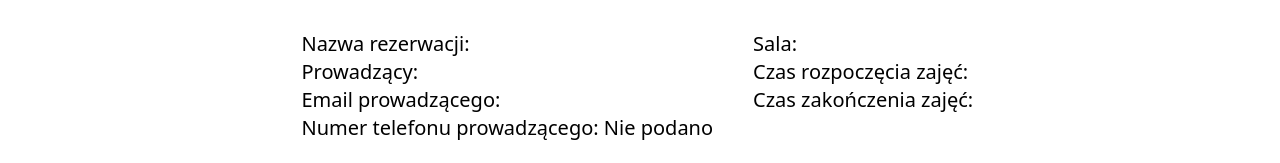
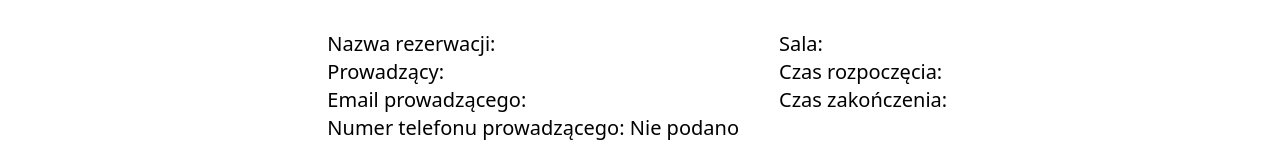
Before and after one commit to wpz2023/room-booking-system, a React (Vite) app in the folder frontend/: page /rezerwacja/1 in a window 1280 px wide. Shown: the part 134-297 px from the top of the page. Built offline with nearby package versions, Linux system fonts and the light colour scheme; no server answers; sample sign-in values are in the browser's storage.

Commit message:
text correction

```diff
--- a/frontend/src/pages/Reservation.tsx
+++ b/frontend/src/pages/Reservation.tsx
@@ -233,11 +233,11 @@ function Reservation() {
               <div className=""> {room.data?.number}</div>
             </div>
             <div className="flex flex-row text-xl">
-              <div className="font-medium">Czas rozpoczęcia zajęć: &nbsp;</div>
+              <div className="font-medium">Czas rozpoczęcia: &nbsp;</div>
               <div className="">{reservation?.start_time}</div>
             </div>
             <div className="flex flex-row text-xl">
-              <div className="font-medium"> Czas zakończenia zajęć:&nbsp; </div>
+              <div className="font-medium"> Czas zakończenia:&nbsp; </div>
               <div className=""> {reservation?.end_time}</div>
             </div>
           </div>
```
